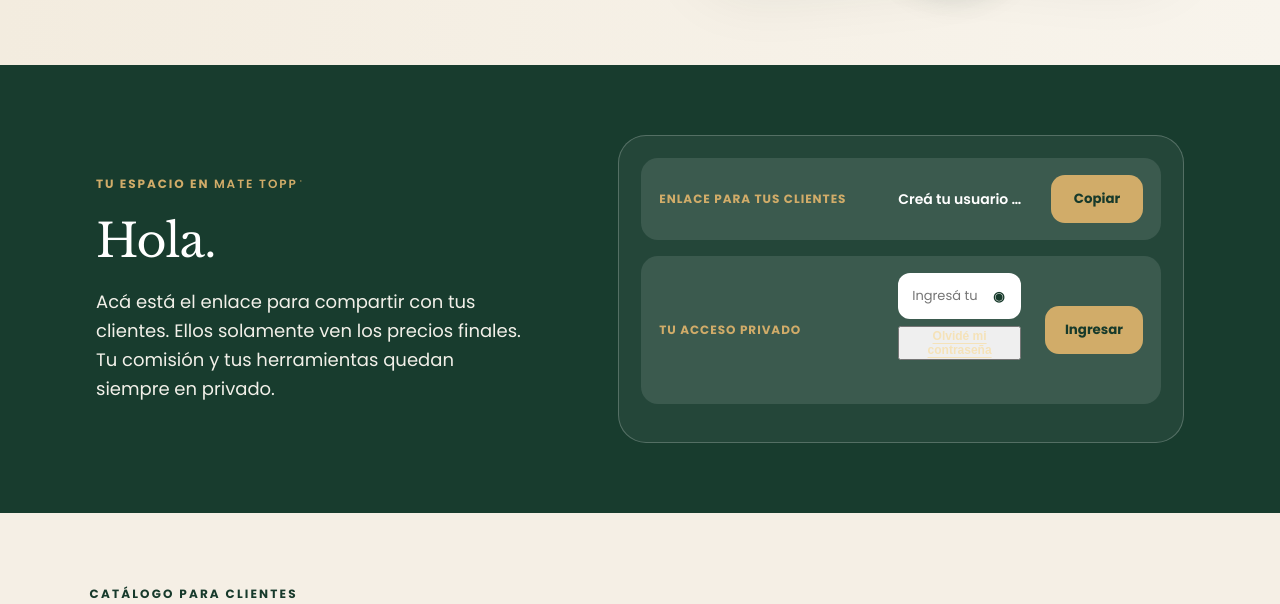
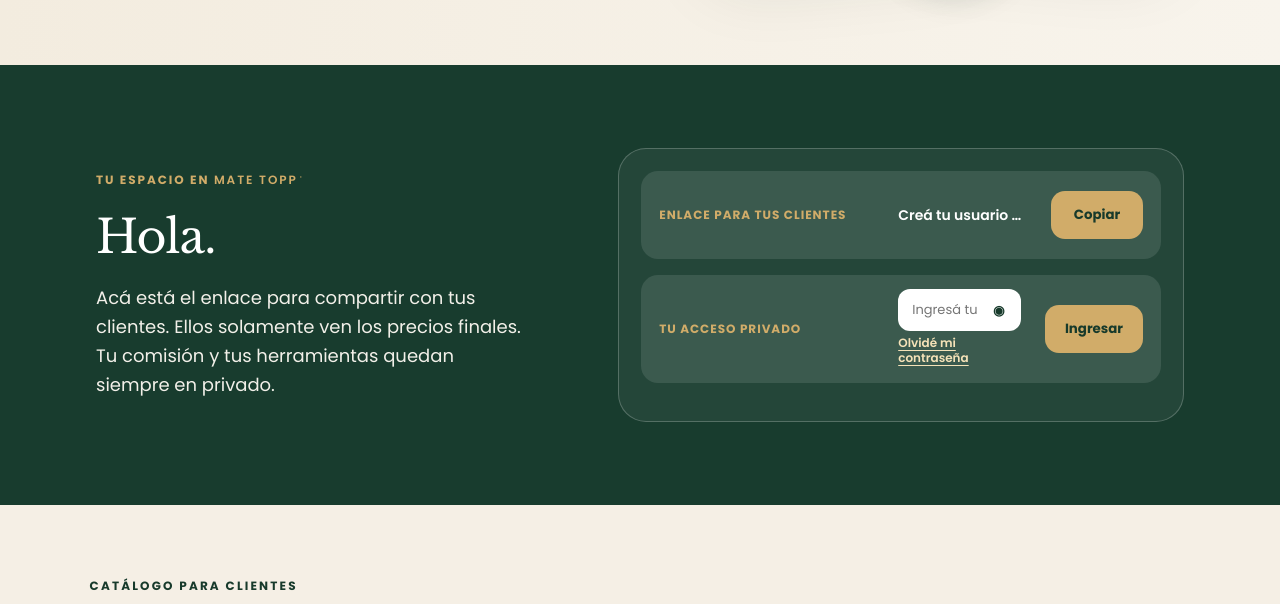
Before and after one commit to zumematetopp-cpu/ventasMT, a website: page index.html in a window 1280 px wide. Shown: the part 657-1261 px from the top of the page. Drawn offline with nearby package versions, Linux system fonts and the light colour scheme.

Commit message:
Alinea acceso privado con enlace de clientes

```diff
--- a/seller-portal.css
+++ b/seller-portal.css
@@ -53,25 +53,31 @@
 .private-copy .eyebrow{color:#d1ac69}
 .private-copy h3 .mt-brand{color:#fff}
 .access-panel{padding:22px}
-.access-row{grid-template-columns:215px minmax(0,1fr) auto}
+.access-row{
+  grid-template-columns:215px minmax(0,1fr) auto;
+  min-height:88px;
+  padding:14px 18px;
+  align-items:center;
+}
 .access-label{line-height:1.35}
-.private-login-fields{display:grid;grid-template-columns:1fr;gap:10px;align-items:center}
+.private-login-fields{display:block;width:100%}
 #greenDni{display:none!important}
 .private-input{
-  width:100%;min-width:0;background:#fff;color:#173a2b;border:1px solid rgba(255,255,255,.25);
-  border-radius:12px;padding:12px 13px;font-family:'Poppins',Arial,sans-serif;font-size:13px
+  width:100%;min-width:0;height:42px;background:#fff;color:#173a2b;border:1px solid rgba(255,255,255,.25);
+  border-radius:12px;padding:10px 13px;font-family:'Poppins',Arial,sans-serif;font-size:13px
 }
-.private-password-wrap{position:relative}
+.private-password-wrap{position:relative;width:100%}
 .private-password-wrap .private-input{padding-right:42px}
 .eye-btn{
   position:absolute;right:5px;top:50%;transform:translateY(-50%);width:34px;height:34px;border:0;
   background:transparent;color:var(--verde);border-radius:9px;cursor:pointer;font-weight:700
 }
 .forgot-link{
-  display:inline-block;margin-top:7px;color:#f5e2b8;text-decoration:underline;text-underline-offset:3px;
-  font-size:12px;font-weight:600;cursor:pointer
+  display:block;margin:5px 0 0;padding:0;border:0;background:transparent;color:#f5e2b8;
+  text-decoration:underline;text-underline-offset:3px;font-family:'Poppins',Arial,sans-serif;
+  font-size:12px;line-height:1.2;font-weight:600;cursor:pointer;text-align:left
 }
-.login-msg{margin-top:8px;color:#fff;font-size:12px;min-height:18px}
+.login-msg{margin-top:4px;color:#fff;font-size:11px;line-height:1.2;min-height:0}
 
 /* MODALES */
 .portal-modal{
@@ -123,13 +129,13 @@
 
 @media(max-width:1024px){
   .hero-inner{grid-template-columns:1fr;gap:36px}.hero-art{min-height:430px;max-width:720px;width:100%}
-  .access-row{grid-template-columns:1fr;gap:12px}.private-login-fields{grid-template-columns:1fr}.gold-btn{width:100%}
+  .access-row{grid-template-columns:1fr;gap:12px;min-height:0}.private-login-fields{display:block}.gold-btn{width:100%}
 }
 @media(max-width:700px){
   .hero{padding:44px 22px 52px}.hero-title{font-size:46px}.hero-sub{font-size:17px}
   .hero-actions{display:grid;grid-template-columns:1fr 1fr;gap:10px}.hero-action{min-width:0;padding:13px 12px;font-size:13px}
   .hero-art{min-height:320px}.share-card.first{height:248px;top:52px}.share-card.second{height:274px;top:18px}
   .share-seal{width:92px;height:92px;left:40%;font-size:9px;border-width:5px;padding:9px}.hero-share-note{display:none}
-  .private-login-fields{grid-template-columns:1fr}.portal-dialog{padding:30px 20px 22px;border-radius:22px}.portal-grid{grid-template-columns:1fr}
+  .portal-dialog{padding:30px 20px 22px;border-radius:22px}.portal-grid{grid-template-columns:1fr}
   .portal-field.full{grid-column:auto}
 }
```
